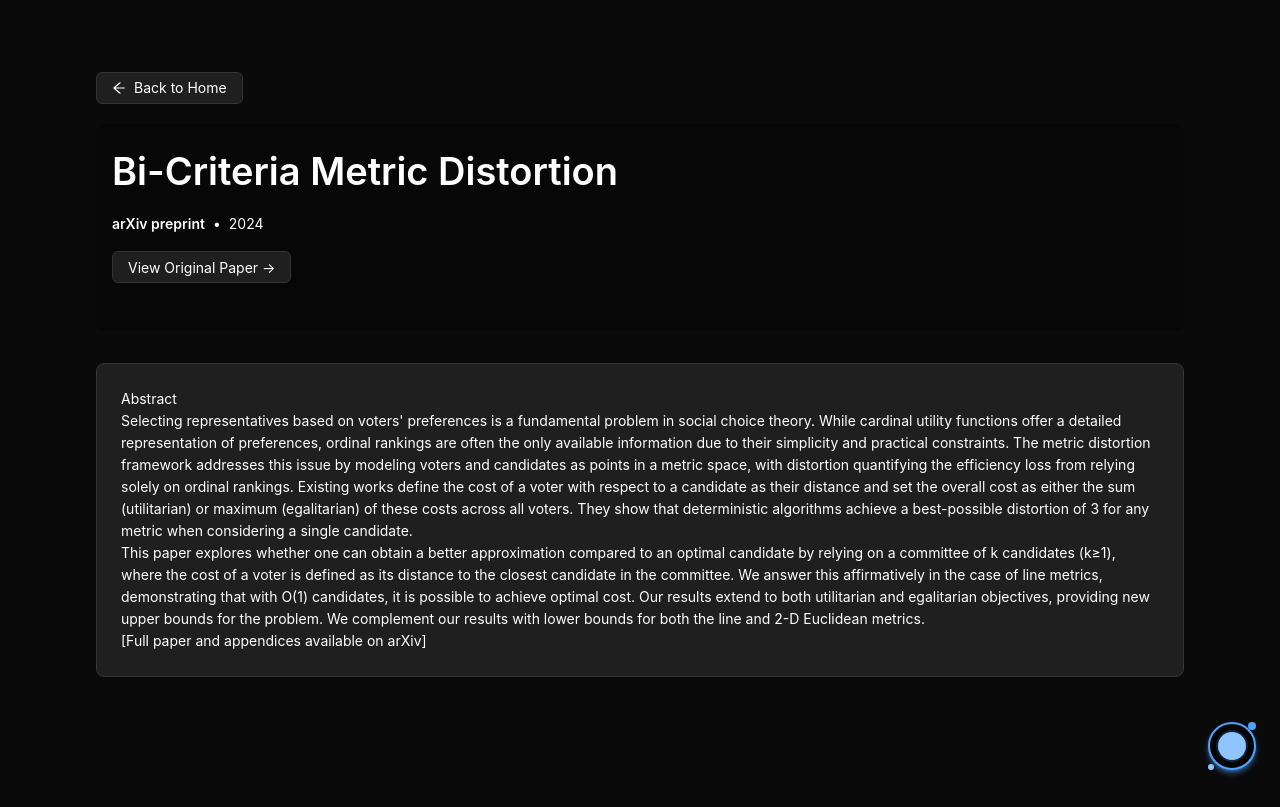
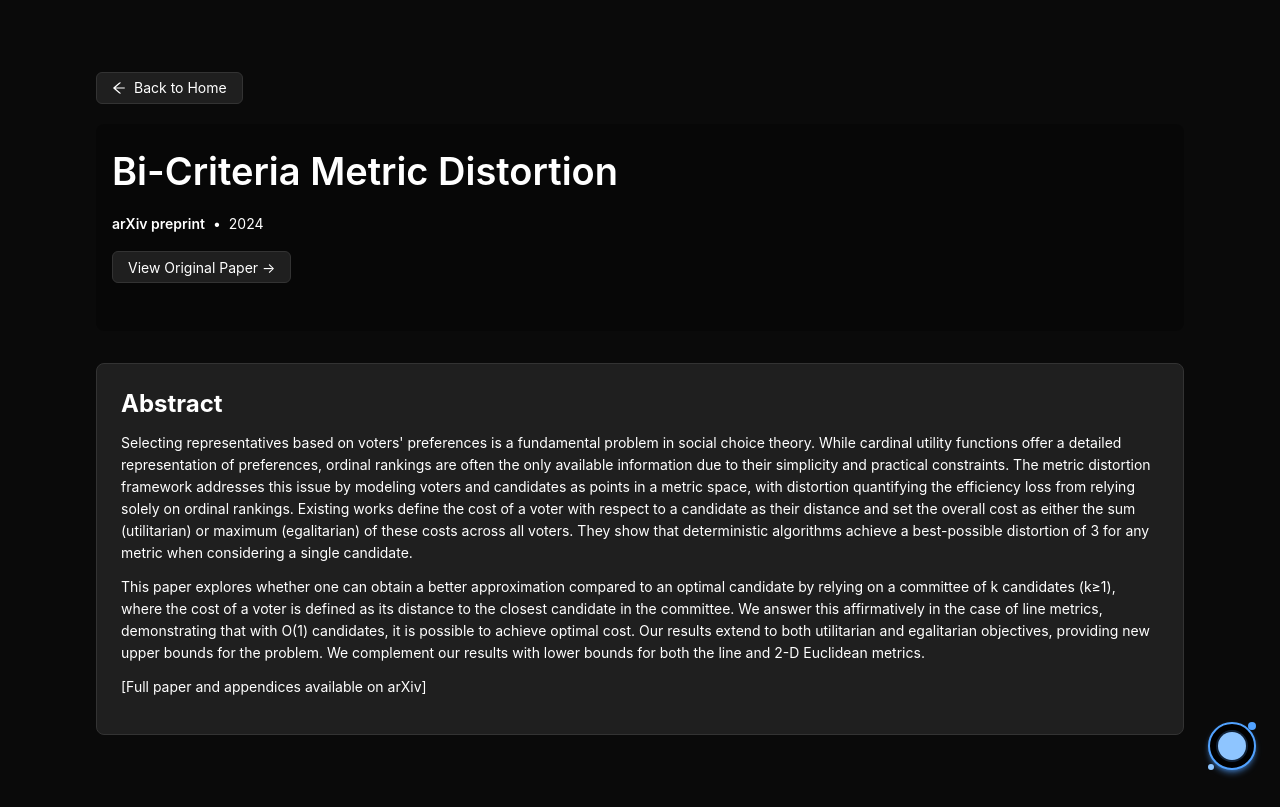
Before and after one commit to igholami/igholami.com, a React (Vite) app: page /publication/bi-criteria-metric-distortion in a window 1280 px wide. Built offline with nearby package versions, Linux system fonts and the light colour scheme; some icons are missing.

Commit message:
Fix markdown

```diff
--- a/src/components/PublicationPage.tsx
+++ b/src/components/PublicationPage.tsx
@@ -151,100 +151,84 @@ const PublicationPage: React.FC = () => {
             }`}>
               <ReactMarkdown
                 components={{
-                  // Custom paragraph component to handle LaTeX
-                  p: ({ children, ...props }) => (
-                    <p {...props}>
-                      {typeof children === 'string' ? (
-                        <MathRenderer>{children}</MathRenderer>
-                      ) : (
-                        children
-                      )}
-                    </p>
-                  ),
-                  // Custom list item component to handle LaTeX
-                  li: ({ children, ...props }) => (
-                    <li {...props}>
-                      {typeof children === 'string' ? (
-                        <MathRenderer>{children}</MathRenderer>
-                      ) : (
-                        children
-                      )}
-                    </li>
-                  ),
-                  // Custom heading component to handle LaTeX
+                  // Render math inside headings while preserving structure
                   h1: ({ children, ...props }) => (
-                    <h1 {...props}>
-                      {typeof children === 'string' ? (
-                        <MathRenderer>{children}</MathRenderer>
-                      ) : (
-                        children
-                      )}
+                    <h1 {...props} className="text-3xl font-bold mb-4">
+                      {typeof children === 'string' ? <MathRenderer>{children}</MathRenderer> : children}
                     </h1>
                   ),
                   h2: ({ children, ...props }) => (
-                    <h2 {...props}>
-                      {typeof children === 'string' ? (
-                        <MathRenderer>{children}</MathRenderer>
-                      ) : (
-                        children
-                      )}
+                    <h2 {...props} className="text-2xl font-bold mb-3">
+                      {typeof children === 'string' ? <MathRenderer>{children}</MathRenderer> : children}
                     </h2>
                   ),
                   h3: ({ children, ...props }) => (
-                    <h3 {...props}>
-                      {typeof children === 'string' ? (
-                        <MathRenderer>{children}</MathRenderer>
-                      ) : (
-                        children
-                      )}
+                    <h3 {...props} className="text-xl font-bold mb-2">
+                      {typeof children === 'string' ? <MathRenderer>{children}</MathRenderer> : children}
                     </h3>
                   ),
                   h4: ({ children, ...props }) => (
-                    <h4 {...props}>
-                      {typeof children === 'string' ? (
-                        <MathRenderer>{children}</MathRenderer>
-                      ) : (
-                        children
-                      )}
+                    <h4 {...props} className="text-lg font-bold mb-2">
+                      {typeof children === 'string' ? <MathRenderer>{children}</MathRenderer> : children}
                     </h4>
                   ),
                   h5: ({ children, ...props }) => (
-                    <h5 {...props}>
-                      {typeof children === 'string' ? (
-                        <MathRenderer>{children}</MathRenderer>
-                      ) : (
-                        children
-                      )}
+                    <h5 {...props} className="text-base font-bold mb-1">
+                      {typeof children === 'string' ? <MathRenderer>{children}</MathRenderer> : children}
                     </h5>
                   ),
                   h6: ({ children, ...props }) => (
-                    <h6 {...props}>
-                      {typeof children === 'string' ? (
-                        <MathRenderer>{children}</MathRenderer>
-                      ) : (
-                        children
-                      )}
+                    <h6 {...props} className="text-sm font-bold mb-1">
+                      {typeof children === 'string' ? <MathRenderer>{children}</MathRenderer> : children}
                     </h6>
                   ),
-                  // Custom strong component to handle LaTeX
+                  // Render math inside paragraphs while preserving structure
+                  p: ({ children, ...props }) => {
+                    const renderChildren = (nodes: React.ReactNode): React.ReactNode => {
+                      if (typeof nodes === 'string') return <MathRenderer>{nodes}</MathRenderer>;
+                      if (Array.isArray(nodes)) {
+                        return nodes.map((node, idx) => (
+                          typeof node === 'string' ? <MathRenderer key={idx}>{node}</MathRenderer> : node
+                        ));
+                      }
+                      return nodes;
+                    };
+                    return <p {...props} className="mb-3">{renderChildren(children)}</p>;
+                  },
+                  // Render math inside list items
+                  li: ({ children, ...props }) => {
+                    const renderChildren = (nodes: React.ReactNode): React.ReactNode => {
+                      if (typeof nodes === 'string') return <MathRenderer>{nodes}</MathRenderer>;
+                      if (Array.isArray(nodes)) {
+                        return nodes.map((node, idx) => (
+                          typeof node === 'string' ? <MathRenderer key={idx}>{node}</MathRenderer> : node
+                        ));
+                      }
+                      return nodes;
+                    };
+                    return <li {...props} className="mb-1">{renderChildren(children)}</li>;
+                  },
+                  // Emphasis and strong should also pass through math when plain text
                   strong: ({ children, ...props }) => (
                     <strong {...props}>
-                      {typeof children === 'string' ? (
-                        <MathRenderer>{children}</MathRenderer>
-                      ) : (
-                        children
-                      )}
+                      {typeof children === 'string' ? <MathRenderer>{children}</MathRenderer> : children}
                     </strong>
                   ),
-                  // Custom emphasis component to handle LaTeX
                   em: ({ children, ...props }) => (
                     <em {...props}>
-                      {typeof children === 'string' ? (
-                        <MathRenderer>{children}</MathRenderer>
-                      ) : (
-                        children
-                      )}
+                      {typeof children === 'string' ? <MathRenderer>{children}</MathRenderer> : children}
                     </em>
+                  ),
+                  // Handle lists properly
+                  ul: ({ children, ...props }) => (
+                    <ul {...props} className="list-disc list-inside mb-3 space-y-1">
+                      {children}
+                    </ul>
+                  ),
+                  ol: ({ children, ...props }) => (
+                    <ol {...props} className="list-decimal list-inside mb-3 space-y-1">
+                      {children}
+                    </ol>
                   ),
                 }}
               >
--- a/src/components/common/Math.tsx
+++ b/src/components/common/Math.tsx
@@ -18,7 +18,7 @@ const Math: React.FC<MathProps> = ({ children, block = false, className = '' })
   } catch (error) {
     console.error('Math rendering error:', error);
     return (
-      <span className={`text-blue-500 ${className}`}>
+      <span className={className} style={{ color: 'inherit' }}>
         {block ? `$$${children}$$` : `$${children}$`}
       </span>
     );
--- a/src/components/common/MathRenderer.tsx
+++ b/src/components/common/MathRenderer.tsx
@@ -11,7 +11,7 @@ const MathRenderer: React.FC<MathRendererProps> = ({ children, className = '' })
   const parts = children.split(/(\$\$.*?\$\$|\$.*?\$)/g);
 
   return (
-    <span className={className}>
+    <span className={className} style={{ color: 'inherit' }}>
       {parts.map((part, index) => {
         // Check if it's a block math expression ($$...$$)
         if (part.startsWith('$$') && part.endsWith('$$')) {
@@ -25,7 +25,7 @@ const MathRenderer: React.FC<MathRendererProps> = ({ children, className = '' })
         }
         // Regular text
         else {
-          return <span key={index}>{part}</span>;
+          return <span key={index} style={{ color: 'inherit' }}>{part}</span>;
         }
       })}
     </span>
```
